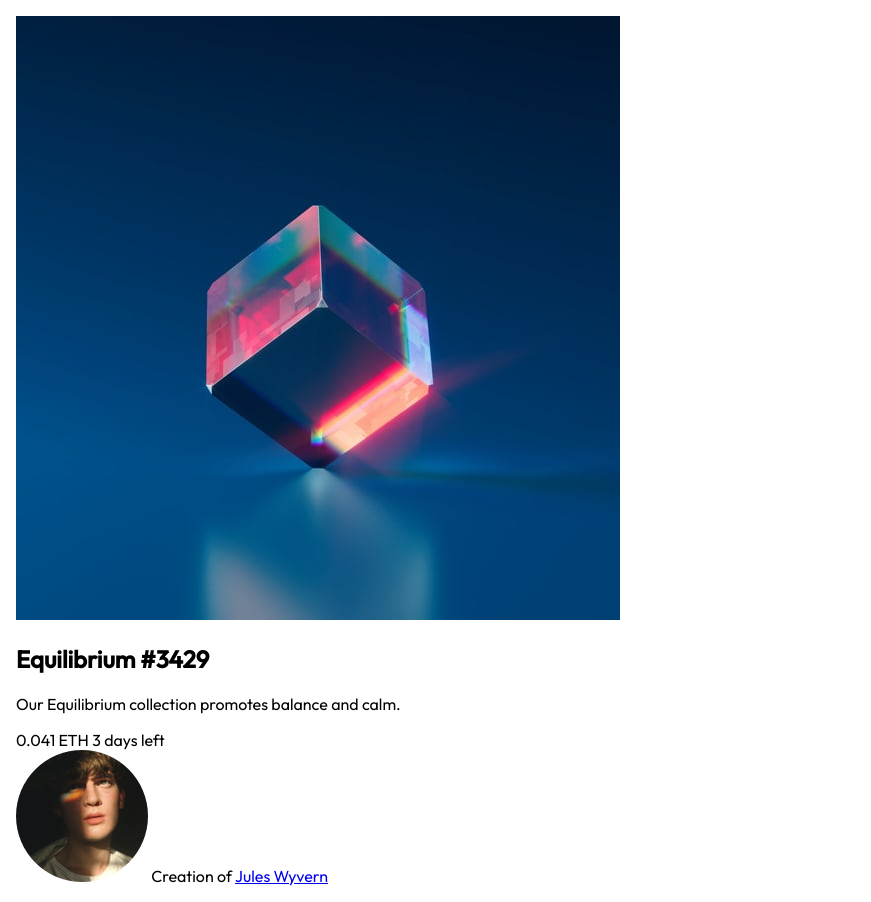
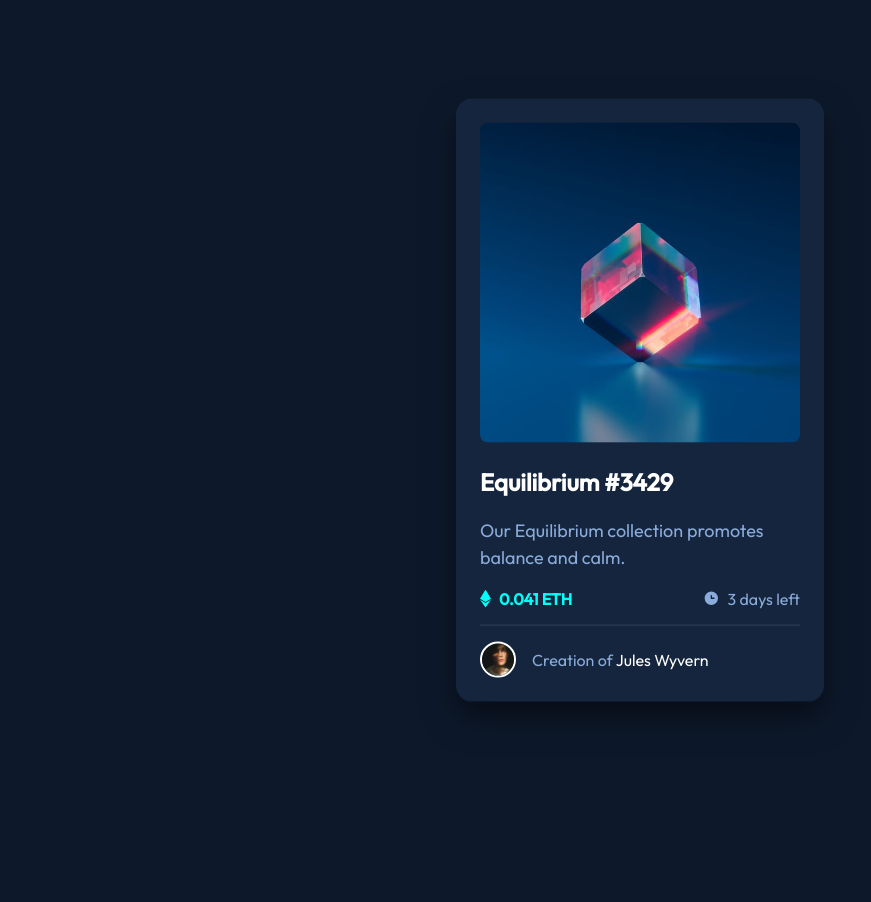
Before and after one commit to iwanharyatno/fm-nft-preview-card, a plain HTML site: page index.html in a window 1280 px wide. Shown: the whole page, without its empty margins (0-871 px from the left). After the commit the page ends 800 px from the top, so only its background shows below. Drawn offline with Linux system fonts and the light colour scheme.

Commit message:
Create preview-card component

```diff
--- a/index.html
+++ b/index.html
@@ -9,14 +9,24 @@
 </head>
 <body>
   <main>
-    <div class="preview-card">
-      <img src="images/image-equilibrium.jpg" alt="Equilibrium" class="preview-image">
+    <div class="preview-card center">
+      <div class="image-group">
+        <div class="image-hover">
+          <img src="images/icon-view.svg" alt="View">
+        </div>
+        <img src="images/image-equilibrium.jpg" alt="Equilibrium" class="preview-image">
+      </div>
       <h2 class="preview-title">Equilibrium #3429</h2>
       <p class="preview-description">Our Equilibrium collection promotes balance and calm.</p>
       <div class="nft-preview-details">
-        <span class="nft-price">0.041 ETH</span>
-        <span class="nft-timeout">3 days left</span>
+        <span class="nft-price">
+          <img src="images/icon-ethereum.svg" alt="eth" class="icon">0.041 ETH
+        </span>
+        <span class="nft-expired-in">
+          <img src="images/icon-clock.svg" alt="clock" class="icon">3 days left
+        </span>
       </div>
+      <hr>
       <div class="preview-credit">
         <img src="images/image-avatar.png" class="credit-avatar">
         <span class="credit-text">Creation of <a href="javascript:void(0)">Jules Wyvern</a></span>
--- a/styles/style.css
+++ b/styles/style.css
@@ -4,12 +4,123 @@
   --color-bg: hsl(217, 54%, 11%);
   --color-card-bg: hsl(216, 50%, 16%);
   --color-divider: hsl(215, 32%, 27%);
-  --color-text-primary: hsl(215, 51%, 70%);
-  --color-text-secondary: hsl(178, 100%, 50%);
+  --color-text-primary: hsl(178, 100%, 50%);
+  --color-text-secondary: hsl(215, 51%, 70%);
 }
 
 body {
   font-family: 'Outfit', sans-serif;
-  padding: 1rem;
+  padding: 1.5rem;
   margin: 0;
+  background-color: var(--color-bg);
 }
+
+p {
+  font-size: 18px;
+  line-height: 1.5em;
+}
+
+hr {
+  border: none;
+  height: 1px;
+  background-color: var(--color-divider);
+}
+
+a {
+  text-decoration: none;
+  color: #fff;
+  transition: all 0.4s;
+}
+
+.preview-card {
+  padding: 1.5rem;
+  background-color: var(--color-card-bg);
+  color: var(--color-text-secondary);
+  border-radius: 1rem;
+  box-shadow: 0 1rem 2rem rgba(0, 0, 0, 0.5);
+}
+
+.preview-image {
+  width: 100%;
+  border-radius: 0.5rem;
+}
+
+.image-group {
+  position: relative;
+}
+
+.image-group:hover .image-hover {
+  opacity: 1;
+}
+
+.image-hover {
+  opacity: 0;
+  position: absolute;
+  display: flex;
+  justify-content: center;
+  align-items: center;
+  width: 100%;
+  height: 100%;
+  background-color: hsla(178, 100%, 50%, 0.5);
+  border-radius: 0.5rem;
+  transition: all 0.4s;
+}
+
+.preview-title {
+  color: #fff;
+  transition: all 0.4s;
+}
+
+.nft-preview-details {
+  display: flex;
+  justify-content: space-between;
+  margin-bottom: 1rem;
+}
+
+.nft-price,
+.nft-expired-in {
+  display: flex;
+  align-items: center;
+}
+
+.nft-price {
+  color: var(--color-text-primary);
+  font-weight: bold;
+}
+
+.icon {
+  margin-right: 0.5rem;
+}
+
+.preview-credit {
+  display: flex;
+  align-items: center;
+  margin-top: 1rem;
+}
+
+.credit-avatar {
+  width: 2rem;
+  border: 2px solid #fff;
+  border-radius: 50%;
+  margin-right: 1rem;
+}
+
+a:hover,
+.preview-title:hover {
+  color: var(--color-text-primary);
+}
+
+.center {
+  max-width: 25rem;
+  margin: 0 auto;
+}
+
+@media screen and (min-width: 768px) {
+  .center {
+    max-width: 25%;
+    position: absolute;
+    top: 50%;
+    left: 50%;
+    transform: translate(-50%, -50%);
+  }
+}
```
